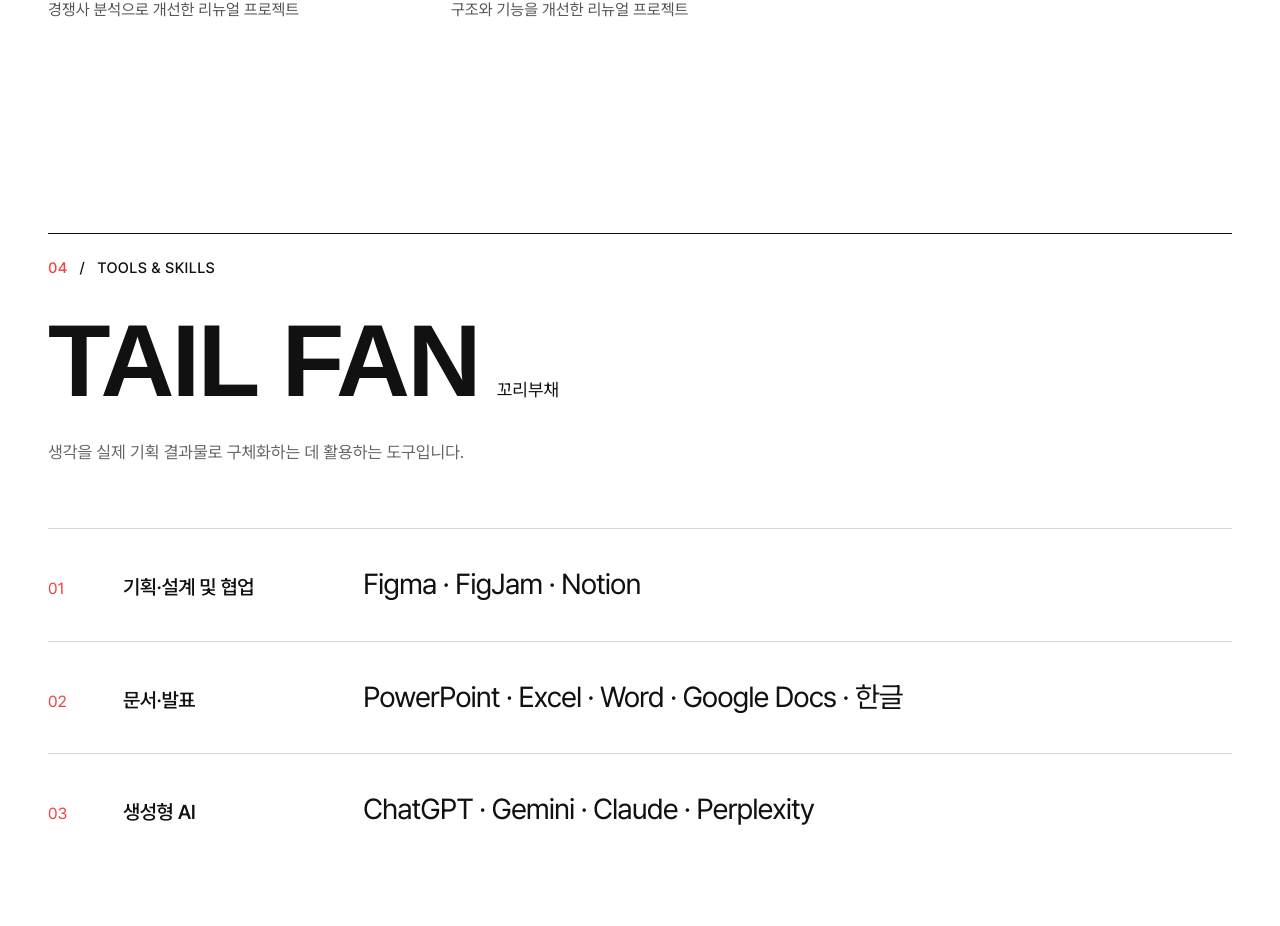
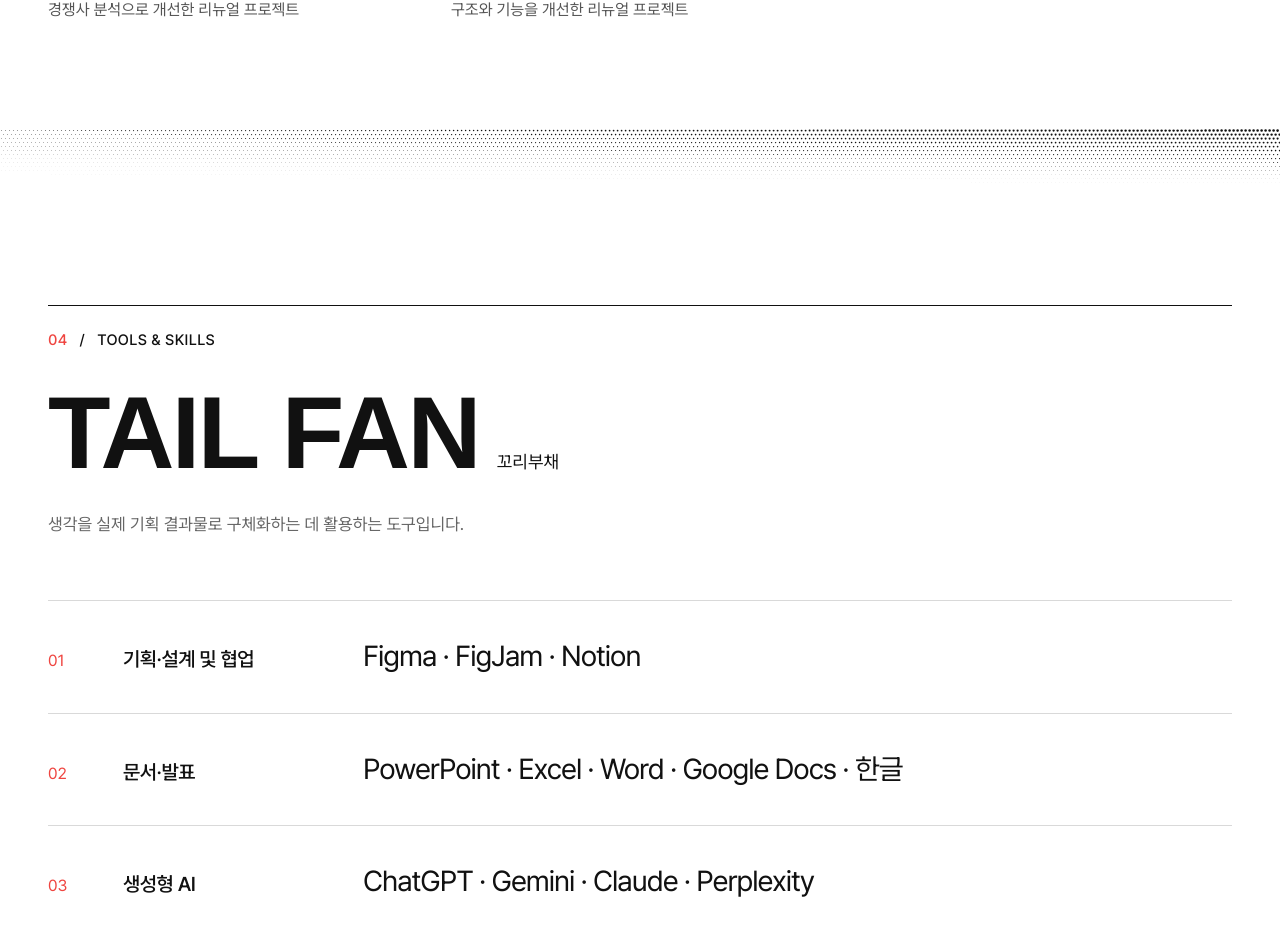
Before and after one commit to soohyun1212/han-soohyun-portfolio, a Next.js app: page /han-soohyun-portfolio/ in a window 1280 px wide. Shown: the part 5573-6499 px from the top of the page. Built offline with nearby package versions, Linux system fonts and the light colour scheme; a web font is replaced by a local one.

Commit message:
Lazy-load decorative screen graphic and defer portrait decoding

```diff
--- a/src/app/page.tsx
+++ b/src/app/page.tsx
@@ -39,7 +39,7 @@ export default function Home() {
     </section>
 
     <section id="about" className="section page-wrap profile-section"><SectionHeader index="01" label="PROFILE" title="CEPHALON" koreanTitle="두부"/>
-      <div className="profile-grid"><div className="portrait-pair"><div className="profile-portrait-frame"><img className="profile-portrait" src={withBasePath('/images/profile-portrait-02.jpg')} alt="프로필 사진 2" width="2048" height="1150" loading="lazy"/></div><div className="profile-portrait-frame"><img className="profile-portrait" src={withBasePath('/images/profile-portrait-01.jpg')} alt="프로필 사진 1" width="2048" height="1150" loading="lazy"/></div></div><div className="profile-information"><div className="profile-name"><h3>한수현</h3><span>HAN SOO HYUN</span></div><dl className="profile-basics"><div><dt>생년월일</dt><dd>2003.12.12</dd></div><div><dt>휴대전화</dt><dd>010-8266-5074</dd></div><div><dt>E-mail</dt><dd>sky4194119@naver.com</dd></div><div><dt>주소</dt><dd>경기도 시흥시</dd></div></dl></div></div>
+      <div className="profile-grid"><div className="portrait-pair"><div className="profile-portrait-frame"><img className="profile-portrait" src={withBasePath('/images/profile-portrait-02.jpg')} alt="프로필 사진 2" width="2048" height="1150" loading="lazy" decoding="async" fetchPriority="low"/></div><div className="profile-portrait-frame"><img className="profile-portrait" src={withBasePath('/images/profile-portrait-01.jpg')} alt="프로필 사진 1" width="2048" height="1150" loading="lazy"/></div></div><div className="profile-information"><div className="profile-name"><h3>한수현</h3><span>HAN SOO HYUN</span></div><dl className="profile-basics"><div><dt>생년월일</dt><dd>2003.12.12</dd></div><div><dt>휴대전화</dt><dd>010-8266-5074</dd></div><div><dt>E-mail</dt><dd>sky4194119@naver.com</dd></div><div><dt>주소</dt><dd>경기도 시흥시</dd></div></dl></div></div>
       <div className="profile-history"><div><h3>학력<span>EDUCATION</span></h3><ul><li><time>2027.02</time><div>계원예술대학교 디지털미디어디자인과 <span>기획 세부전공 · 졸업 예정</span></div></li><li><time>2026.03</time><div>계원예술대학교 디지털미디어디자인과 <span>기획 세부전공</span></div></li><li><time>2023.03</time><div>계원예술대학교 디지털미디어디자인과 <span>입학</span></div></li></ul></div><div><h3>수상 및 출품<span>AWARDS & ENTRIES</span></h3><ul><li><time>2026.07</time><div>커뮤니케이션디자인 국제 공모전 <span>기획서 부문 입선</span></div></li><li><time>2026.06</time><div>커뮤니케이션디자인 국제 공모전 <span>디지털미디어디자인 부문 출품</span></div></li></ul></div></div>
     </section>
 
@@ -50,7 +50,7 @@ export default function Home() {
       <div className="all-projects"><div id="all-projects" className="subsection-heading"><div><h3>전체 프로젝트</h3></div><span>ALL WORKS / 08</span></div><ProjectFilter/></div>
     </section>
 
-    <section id="tools-and-skills" className="tools-section"><div className="page-wrap section"><SectionHeader index="04" label="TOOLS & SKILLS" title="TAIL FAN" koreanTitle="꼬리부채" description="생각을 실제 기획 결과물로 구체화하는 데 활용하는 도구입니다."/><div className="tools-table">{[['기획·설계 및 협업','Figma · FigJam · Notion'],['문서·발표','PowerPoint · Excel · Word · Google Docs · 한글'],['생성형 AI','ChatGPT · Gemini · Claude · Perplexity']].map(([label,tools],i) => <div className="tool-row" key={label}><span className="tool-number">0{i+1}</span><h3>{label}</h3><p>{tools}</p></div>)}</div></div></section>
+    <section id="tools-and-skills" className="tools-section"><img className="tools-screen-transition" src={withBasePath('/graphics/screened-transition.svg')} width="1600" height="90" alt="" aria-hidden="true" loading="lazy" decoding="async"/><div className="page-wrap section"><SectionHeader index="04" label="TOOLS & SKILLS" title="TAIL FAN" koreanTitle="꼬리부채" description="생각을 실제 기획 결과물로 구체화하는 데 활용하는 도구입니다."/><div className="tools-table">{[['기획·설계 및 협업','Figma · FigJam · Notion'],['문서·발표','PowerPoint · Excel · Word · Google Docs · 한글'],['생성형 AI','ChatGPT · Gemini · Claude · Perplexity']].map(([label,tools],i) => <div className="tool-row" key={label}><span className="tool-number">0{i+1}</span><h3>{label}</h3><p>{tools}</p></div>)}</div></div></section>
 
     <AiProduction/>
 
```
